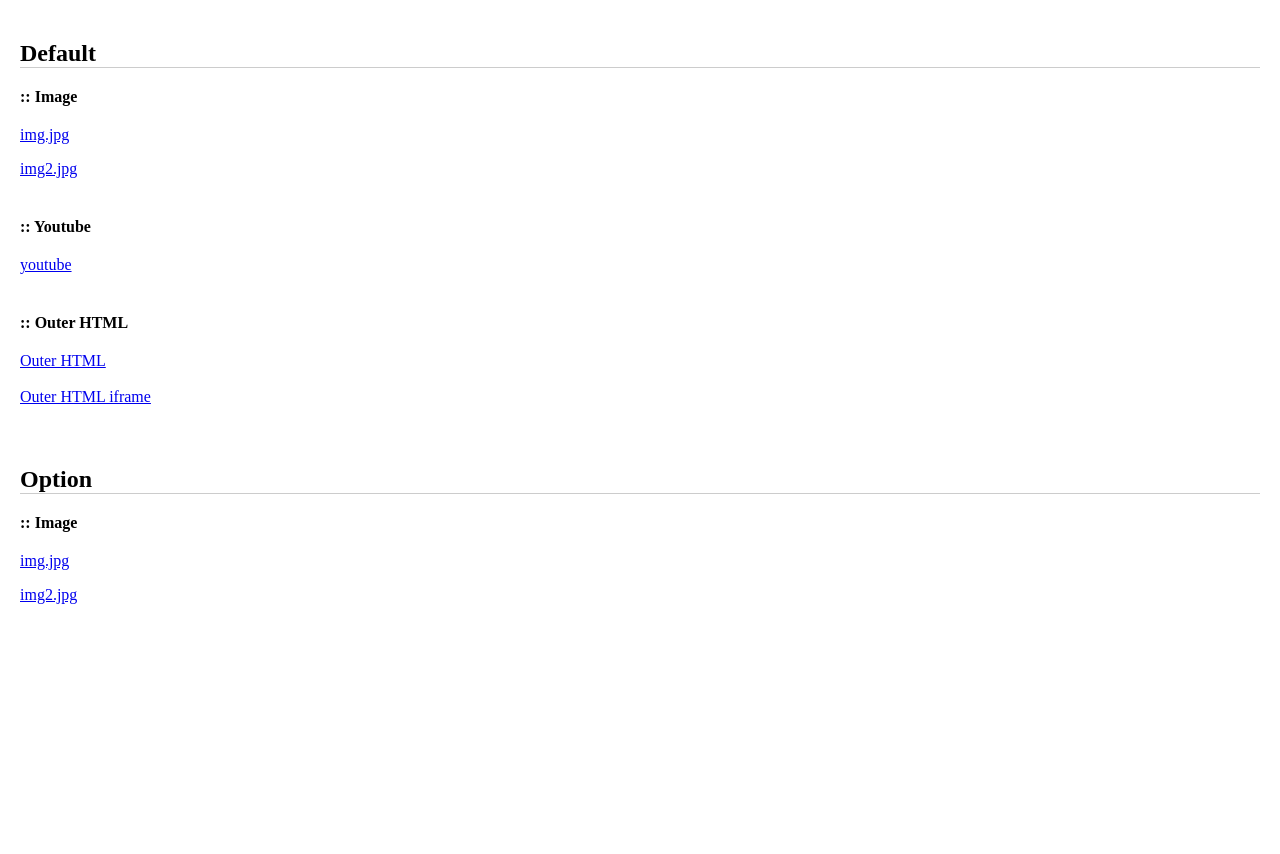
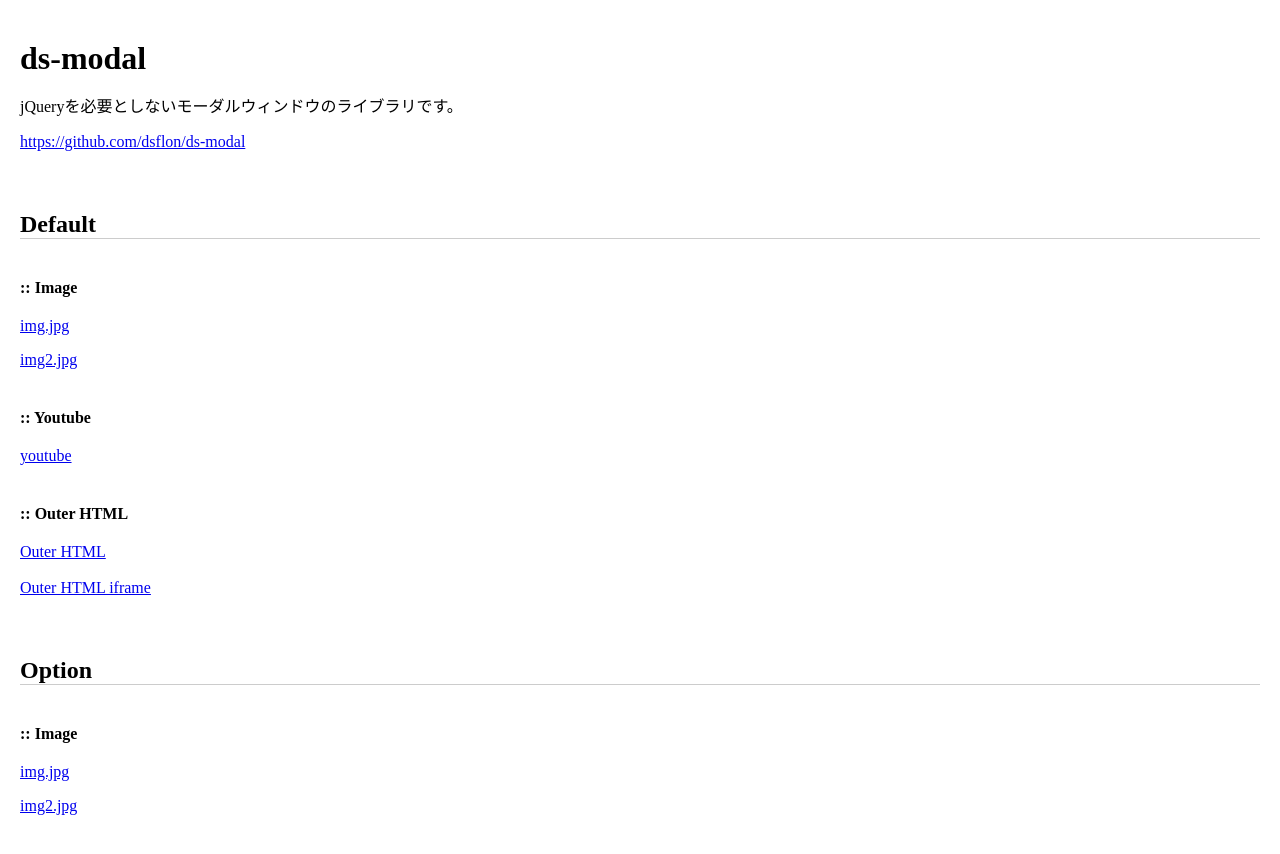
Before and after one commit to dsflon/ds-modal, a website with bundled scripts: page docs/index.html in a window 1280 px wide. Before the commit the page ends 800 px from the top, so only its background shows below. Built offline with nearby package versions, Linux system fonts and the light colour scheme.

Commit message:
docsファイル修正

```diff
--- a/docs/index.html
+++ b/docs/index.html
@@ -3,36 +3,51 @@
 <head>
 	<meta charset="utf-8">
 
-	<title>ds-modal</title>
+	<title>ds-modal.js</title>
+    <meta name="description" content="ds-modal.jsは、jQueryを必要としないモーダルウィンドウのライブラリです。">
 	<meta name="viewport" content="width=device-width, initial-scale=1, maximum-scale=1, user-scalable=no">
 	<style>
 		body { background: #FFF; margin: 0px; padding: 40px 20px; overflow: hidden; overflow: auto;}
 		h1, h2, h3 { margin: 0; padding: 0; }
 		img { max-width: 100%; height: auto; }
-		section { margin-bottom: 60px; }
-		section > section { margin-bottom: 40px; }
-		section > section:last-child { margin-bottom: 0; }
-		h1 { margin-bottom: 20px; border-bottom: 1px solid #CCC; }
-		h2 { margin-bottom: 20px; font-size: 1em; }
-		h2:before { content: ":: ";  }
+		section { margin-top: 60px; }
+		section > section { margin-top: 40px; }
+		h2 { margin-bottom: 20px; border-bottom: 1px solid #CCC; }
+		h3 { margin-bottom: 20px; font-size: 1em; }
+		h3:before { content: ":: ";  }
 	</style>
+
+	<script>
+	  (function(i,s,o,g,r,a,m){i['GoogleAnalyticsObject']=r;i[r]=i[r]||function(){
+	  (i[r].q=i[r].q||[]).push(arguments)},i[r].l=1*new Date();a=s.createElement(o),
+	  m=s.getElementsByTagName(o)[0];a.async=1;a.src=g;m.parentNode.insertBefore(a,m)
+	  })(window,document,'script','//www.google-analytics.com/analytics.js','ga');
+
+	  ga('create', 'UA-53498815-1', 'auto');
+	  ga('send', 'pageview');
+
+	</script>
 
 </head>
 <body>
 
+	<h1>ds-modal</h1>
+	<p>jQueryを必要としないモーダルウィンドウのライブラリです。</p>
+	<p><a href="https://github.com/dsflon/ds-modal">https://github.com/dsflon/ds-modal</a></p>
+
 	<section>
-		<h1>Default</h1>
+		<h2>Default</h2>
 		<section>
-			<h2>Image</h2>
+			<h3>Image</h3>
 			<p><a href="images/img.jpg" class="modal">img.jpg</a></p>
 			<p><a href="images/img2.jpg" class="modal">img2.jpg</a></p>
 		</section>
 		<section>
-			<h2>Youtube</h2>
+			<h3>Youtube</h3>
 			<p><a href="https://youtu.be/xxxxxxxxxxx" class="modal">youtube</a></p>
 		</section>
 		<section>
-			<h2>Outer HTML</h2>
+			<h3>Outer HTML</h3>
 			<a href="modal_inner.html" class="modal">Outer HTML</a> <br><br>
 			<a href="index.html"
 				class="modal"
@@ -45,9 +60,9 @@
 	</section>
 
 	<section>
-		<h1>Option</h1>
+		<h2>Option</h2>
 		<section>
-			<h2>Image</h2>
+			<h3>Image</h3>
 			<p><a href="images/img.jpg" class="modal2" data-modalWidth="480px">img.jpg</a></p>
 			<p><a href="images/img2.jpg" class="modal2">img2.jpg</a></p>
 		</section>
```
